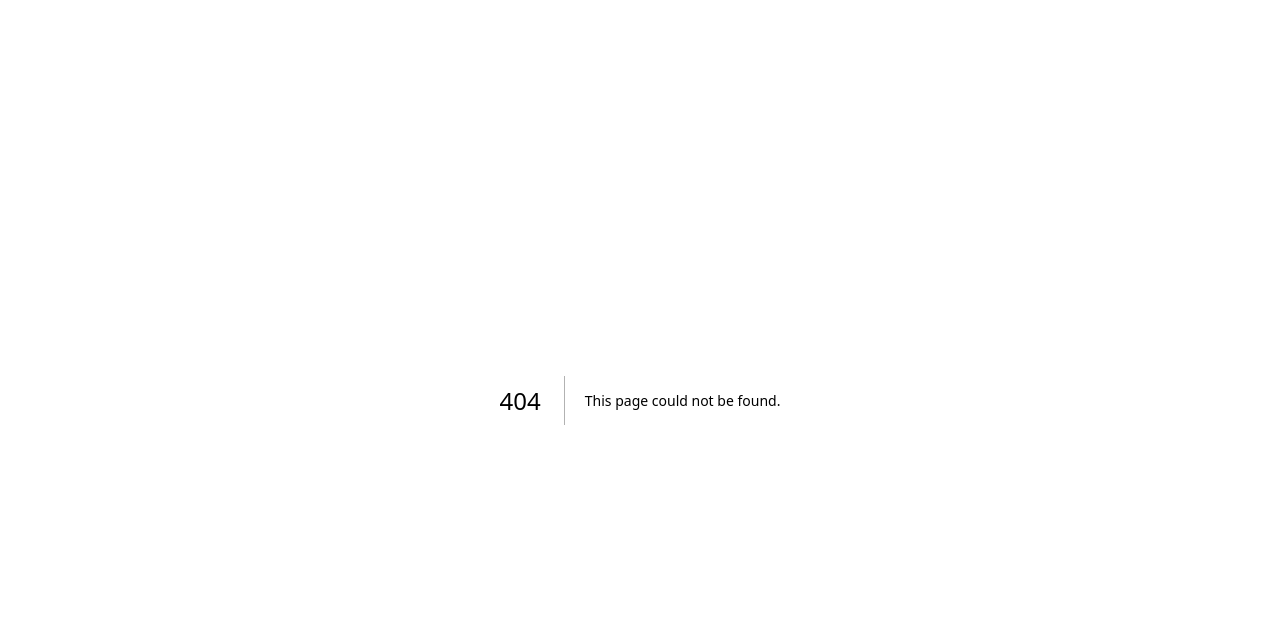
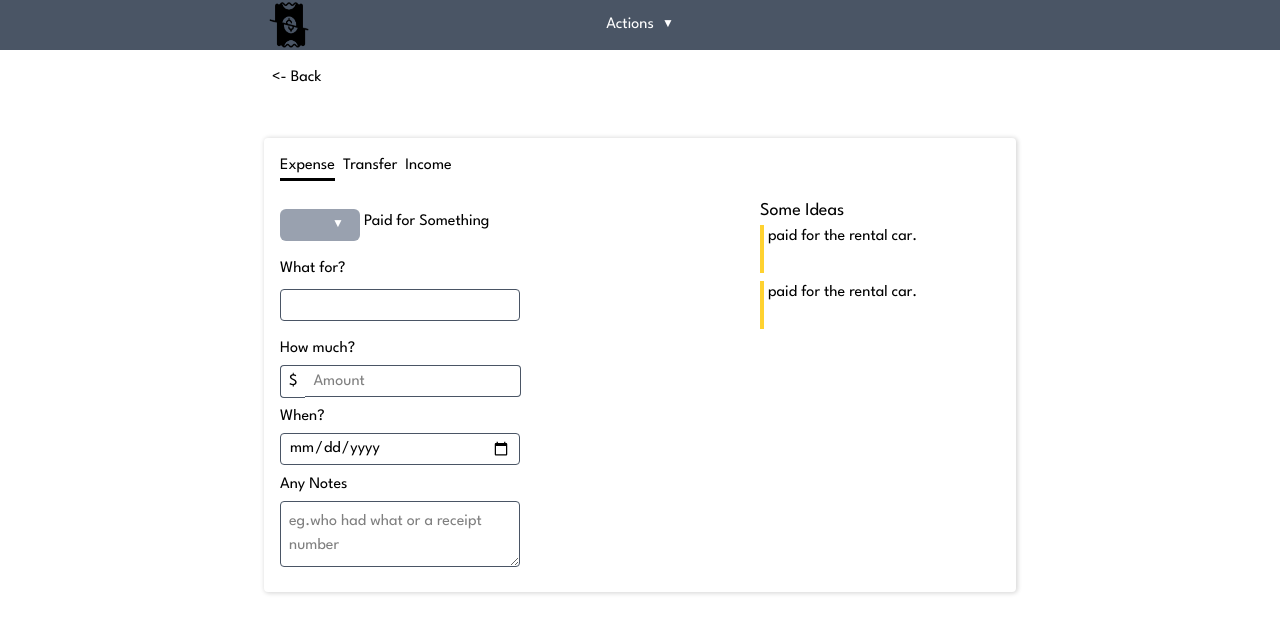
Before and after one commit to Vimalkanthkkkkk/nextjs_Splity-app, a Next.js app: page /1/new/entries/1 in a window 1280 px wide. Before the commit this address had no page. Shown: the top 632 px of the page. Built offline with nearby package versions, Linux system fonts and the light colour scheme.

Commit message:
dont ask

```diff
--- a/app/[slug]/new/expense/CategorydropDown.tsx
+++ b/app/[slug]/new/entries/[split]/CategorydropDown.tsx
@@ -5,7 +5,6 @@ type CategortType = {
     mainTitle : string,
     subTitle  : string,
     color : string
-
 };
 
 const category : CategortType[] = [
@@ -108,7 +107,7 @@ export default function CategoryDropdown(): ReactNode {
 
     return (
         <div className="grid grid-cols-12  ">
-            <div ref={dropdownRef} className="block w-full text-black mt-3 col-span-8">
+            <div ref={dropdownRef} className="block w-full text-black mt-1 col-span-8">
                 <button
                     type="button"
                     onClick={() => setIsOpen((prev) => !prev)}
@@ -146,7 +145,6 @@ export default function CategoryDropdown(): ReactNode {
                     ))}
                     </ul>
                 )}
-                <span>Paid for Something</span>
             </div>
         </div>
     );
--- a/app/[slug]/new/expense/SplitBox.tsx
+++ b/app/[slug]/new/entries/[split]/SplitBox.tsx
@@ -19,12 +19,11 @@ const INPUT: Record<SplitType, (p: string) => string | null> = {
     per: (p) => `percent-${p}`,
 };
 
-const getAmount = () =>
-    parseFloat((document.getElementById("amount") as HTMLInputElement | null)?.value ?? "") || 0;
+const getAmount = () => parseFloat((document.getElementById("amount") as HTMLInputElement | null)?.value ?? "") || 0;
 
 const numStr = (n: number) => (n > 0 ? String(Math.round(n * 100) / 100) : "");
+const BAD_CLASSES = ["ring-2", "ring-red-300", "bg-red-50"];
 
-const BAD_CLASSES = ["ring-2", "ring-red-300", "bg-red-50"];
 const flag = (input: HTMLInputElement | null, bad: boolean, msg = "") => {
     const box = input;
     if (!box) return;
@@ -45,6 +44,7 @@ export default function SplitBox() : ReactNode{
 
     const recalc = (type: SplitType, source?: HTMLInputElement) => {
         const amountValue = getAmount();
+
         const rows = participants.flatMap((p) => {
             const check = document.querySelector<HTMLInputElement>(`.${CHECK[type](p)}`);
             if (!check) return [];
--- a/app/[slug]/new/expense/page.tsx
+++ b/app/[slug]/new/entries/[split]/page.tsx
@@ -3,8 +3,12 @@ import ParticipantDropdownPage from "./ParticipantDropdown";
 import CategoryDropdown from "./CategorydropDown";
 import SplitBox from "./SplitBox";
 
+interface PageProps {
+  params: Promise<{ split: string }>;
+}
 
-export default function ExpensePage(){
+export default async function ExpensePage( {params} : PageProps){
+    const { split } = await params;
     const participants = [""];
     return(
         <div className="flex pb-2 flex-1 gap-2 flex-col shrink w-auto h-auto justify-between bg-white overflow-y-scroll">
@@ -97,7 +101,15 @@ export default function ExpensePage(){
                                     [appearance:textfield] [&::-webkit-outer-spin-button]:appearance-none [&::-webkit-inner-spin-button]:appearance-none
                                 "/>
 
+                                {
+                                    split === "expense" ?
+                                        <>
+                                            <label htmlFor="amount" className="text-black block mt-3">Which Category?</label>
                                             <CategoryDropdown/>
+                                        </>
+                                        :
+                                        <></>
+                                }
 
                                 <label htmlFor="date" className="text-black block mt-2 mb-1">When?</label>
                                 <input type="date" name="date" id="date" placeholder="Amount" className="
@@ -114,6 +126,10 @@ export default function ExpensePage(){
                                     border
                                     border-gray-600 rounded-sm
                                 "></textarea>
+
+                                {
+                                    split === "expense" ?
+                                        <>
                                             <label htmlFor="attach" className="text-black block mt-2 mb-1">Any Attachment ?</label>
                                             <input
                                                 type="file"
@@ -126,8 +142,17 @@ export default function ExpensePage(){
                                                     h-8
                                                 "
                                             />
+                                        </>
+                                        :
+                                        <></>
+                                }
 
+                                {
+                                    split === " expense" ?
                                     <SplitBox/>
+                                    :
+                                    <></>
+                                }
 
                             </form>
                         </div>
```
Also changed, not shown: app/[slug]/new/entries/[split]/ParticipantDropdown.tsx (renamed from app/[slug]/new/expense/ParticipantDropdown.tsx), app/[slug]/new/income/page.tsx (deleted), app/[slug]/new/loan/page.tsx (deleted). Lines whose indentation alone changed are shown as unchanged.
